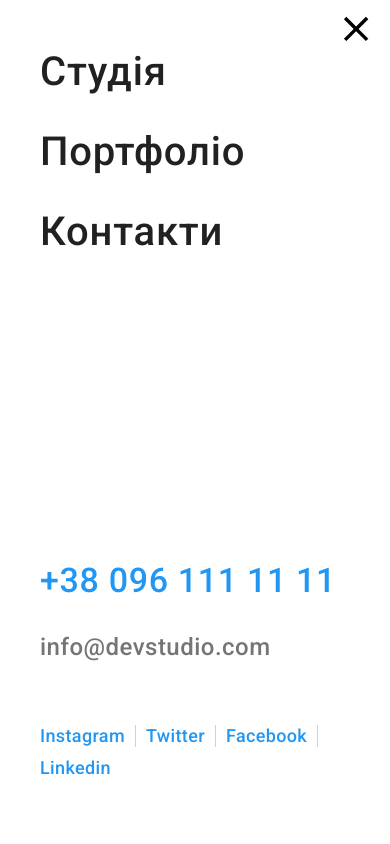
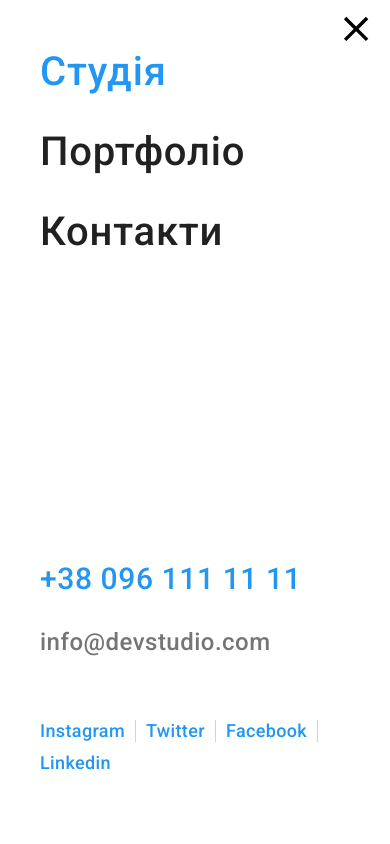
Before and after one commit to Natusichka/goit-markup-hw-08, a plain HTML site: page index.html in a window 390 px wide. Both pictures are taken after a click on the button 355 px from the left and 36 px from the top of the page. Shown: the top 844 px of the page. Drawn offline with nearby package versions, Linux system fonts and the light colour scheme; files that its build step writes are made by us from their sources; files whose address does not match are found by name.

Commit message:
update _ mobile-menu.scss

```diff
--- a/sass/components/_mobile-menu.scss
+++ b/sass/components/_mobile-menu.scss
@@ -51,7 +51,7 @@
   }
   .mobile-menu-contacts-list__link_tel {
     font-weight: 500;
-    font-size: 34px;
+    font-size: 30px;
     line-height: 1.176;
     letter-spacing: 0.02em;
     color: var(--accent-color);
@@ -73,6 +73,9 @@
     font-size: 18px;
     line-height: 1.22;
     letter-spacing: 0.02em;
+    color: var(--accent-color);
+  }
+  .mobile-menu-list__link.current{
     color: var(--accent-color);
   }
   .mobile-menu-links-list__item {
```
